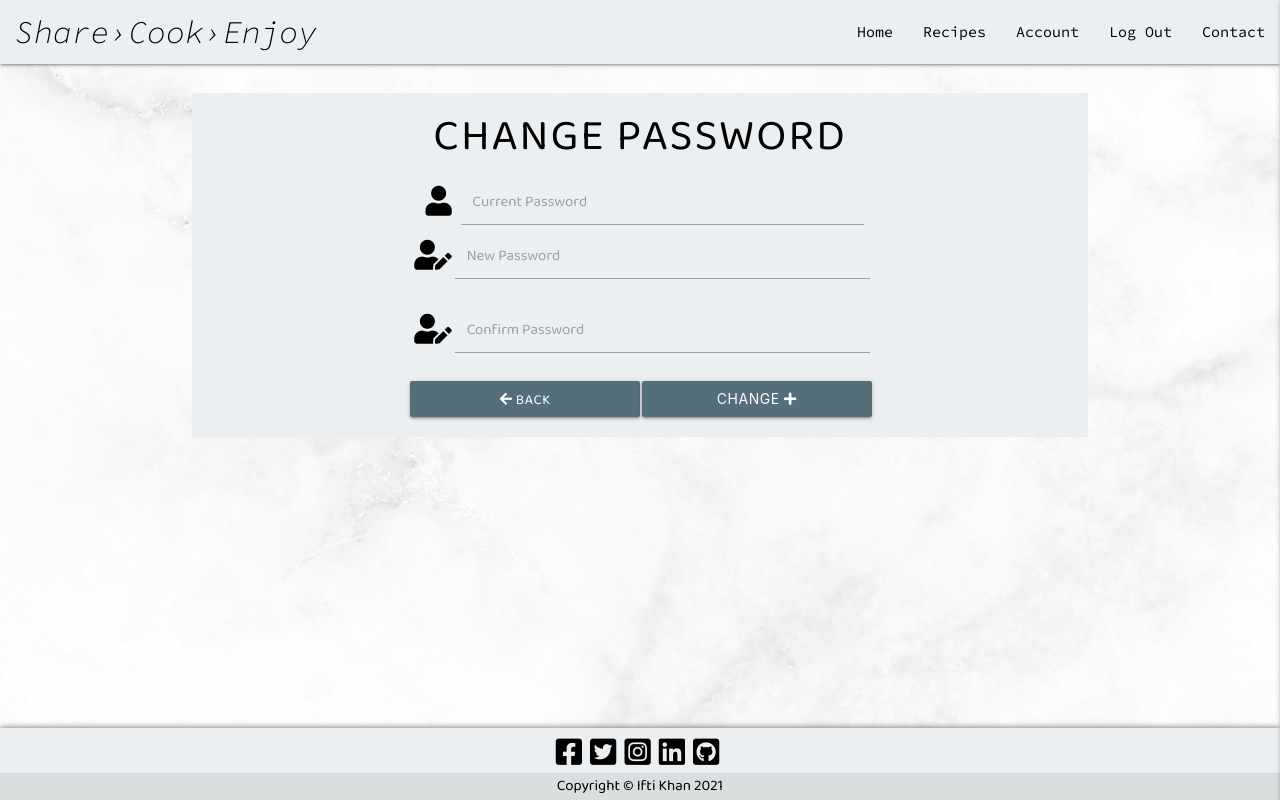
After one commit to ifti-khan/cookbook, a Flask app: a page that uses templates/change_password.html in a window 1280 px wide. The commit adds this page. Run offline with Flask 2, Linux system fonts and the light colour scheme; the visitor is signed in with stand-in values (Sample User, id 1); some libraries are stand-ins or nearby versions.

Commit message:
mod: change password html and logic added and styled

```diff
--- a/app.py
+++ b/app.py
@@ -2,11 +2,12 @@ import os
 from flask import (
     Flask, flash, render_template,
     redirect, request, session, url_for)
-from flask_pymongo import PyMongo, DESCENDING, ASCENDING
+from flask_pymongo import PyMongo, ASCENDING
 from bson.objectid import ObjectId
 from werkzeug.security import generate_password_hash, check_password_hash
 if os.path.exists("env.py"):
     import env
+
 import math
 
 app = Flask(__name__)
@@ -200,7 +201,7 @@ def edit_recipe(recipe_id):
         cuisines=cuisines, diets=diets)
 
 
-@app.route("/delete_recipe/<recipe_id>", methods=["GET"])
+@app.route("/delete_recipe/<recipe_id>")
 def delete_recipe(recipe_id):
     mongo.db.recipes.remove({"_id": ObjectId(recipe_id)})
     flash("Recipe Successfully Deleted")
@@ -209,10 +210,16 @@ def delete_recipe(recipe_id):
 
 @app.route("/change_username/<username>", methods=["GET", "POST"])
 def change_username(username):
-    if request.method == "POST":
 
-        return render_template(
+    return render_template(
             "change_username.html", username=session["user"])
+
+
+@app.route("/change_password/<username>", methods=["GET", "POST"])
+def change_password(username):
+
+    return render_template(
+            "change_password.html", username=session["user"])
 
 
 if __name__ == "__main__":
--- a/static/css/style.css
+++ b/static/css/style.css
@@ -406,3 +406,14 @@ footer {
 .row .col .chge-user-btns {
     margin-right: 2px;
 }
+
+/*change_password.html*/
+.change_password_con h3 {
+    text-transform: uppercase;
+    letter-spacing: 2px;
+    padding-top: 20px;
+}
+
+.row .col .chge-pass-btns {
+    margin-right: 2px;
+}
--- a/templates/account.html
+++ b/templates/account.html
@@ -17,7 +17,7 @@
             <div class="col s10 offset-s1 m5 offset-m1 l5 offset-l1 xl4 offset-xl2">
                 <h4>Email: {{ email }}</h4>
                 <h4>Password: **********</h4>
-                <a href="#" class="btn blue-grey darken-1 text-shadow">Change Password</a>
+                <a href="{{ url_for('change_password', username=session.user) }}" class="btn blue-grey darken-1 text-shadow">Change Password</a>
             </div>
         </div>
 
--- /dev/null
+++ b/templates/change_password.html
@@ -0,0 +1,59 @@
+{% extends 'base.html' %}
+{% block content %}
+
+{% if not session.user %}
+<h5 class="center-align text-shadow blue-grey lighten-4 black-text reg-message3">
+    Please <a href="{{ url_for('login') }}">Login</a> or <a href="{{ url_for('register') }}">Register</a> to view this
+    recipe in detail</h5>
+{% endif %}
+
+{% if session.user %}
+<div class="container change_password_con center-align blue-grey lighten-5">
+
+    <h3>Change Password</h3>
+
+    <div class="row ">
+        <form method="POST" action="" autocomplete="off" class="col xl12">
+            <!--Current Password-->
+            <div class="input-field col xl6 offset-xl3 curr_password">
+                <i class="fas fa-user prefix"></i>
+                <input id="current_password" name="current_password" type="text">
+                <label for="current_password">Current Password</label>
+            </div>
+
+            <!--New Password-->
+            <div class="row">
+                <div class="input-field col xl6 offset-xl3 new_pass">
+                    <i class="fas fa-user-edit prefix"></i>
+                    <input id="new_password" name="new_password" type="text">
+                    <label for="new_password">New Password</label>
+                </div>
+            </div>
+
+                <!--Confirm Password-->
+            <div class="row">
+                <div class="input-field col xl6 offset-xl3 confirm_pass">
+                    <i class="fas fa-user-edit prefix"></i>
+                    <input id="confirm_password" name="confirm_password" type="text">
+                    <label for="confirm_password">Confirm Password</label>
+                </div>
+            </div>
+
+                <!--Buttons for the form-->
+                <div class="row">
+                    <!--Back/Cancel Button-->
+                    <a href="{{ url_for('account', username=session['user']) }}"
+                        class="col s10 offset-s1 m4 offset-m2 xl3 offset-xl3 chge-pass-btns btn blue-grey darken-1 text-shadow">
+                        <i class="fas fa-arrow-left"></i> Back</a>
+
+                    <!--Submit/Create Button-->
+                    <button type="submit"
+                        class="col s10 offset-s1 m4 xl3 chge-pass-btns btn blue-grey darken-1 text-shadow">
+                        Change <i class="fas fa-plus"></i>
+                    </button>
+                </div>
+        </form>
+    </div>
+</div>
+{% endif %}
+{% endblock %}
--- a/templates/change_username.html
+++ b/templates/change_username.html
@@ -17,7 +17,7 @@
             <!--Current username-->
             <div class="input-field col xl6 offset-xl3 curr_username">
                 <i class="fas fa-user prefix"></i>
-                <input value="{{ username }}" id="current_username" name="current_username" type="text" disabled />
+                <input value="{{ username }}" id="current_username" name="current_username" type="text" disabled>
                 <label for="current_username">Current Username</label>
             </div>
 
```
